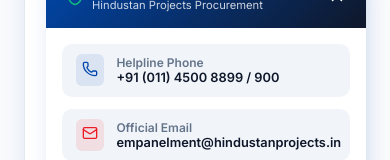
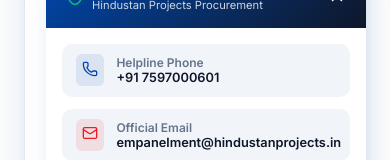
Before and after one commit to hindustan-groups/Empanelment-Portal, a React (Vite) app: page /track in a window 390 px wide. Both pictures are taken after a click on the button "Procurement Helpdesk". Shown: the part 594-754 px from the top of the page. Built offline with nearby package versions, Linux system fonts and the light colour scheme.

Commit message:
fix(footer): sanitize Footer, SupportWidget, and printDossier to force Bhilwara HQ address and +91 7597000601 phone

```diff
--- a/src/components/Footer.jsx
+++ b/src/components/Footer.jsx
@@ -25,7 +25,15 @@
     const saved = localStorage.getItem('hipro_site_config');
     if (saved) {
       try {
-        setSiteConfig({ ...DEFAULT_SITE_CONFIG, ...JSON.parse(saved) });
+        const parsed = JSON.parse(saved);
+        // Sanitize if old stale data exists in local storage
+        if (parsed.corporateAddress && parsed.corporateAddress.includes('Barakhamba')) {
+          delete parsed.corporateAddress;
+        }
+        if (parsed.helplinePhone && parsed.helplinePhone.includes('4500')) {
+          delete parsed.helplinePhone;
+        }
+        setSiteConfig({ ...DEFAULT_SITE_CONFIG, ...parsed });
       } catch (err) {
         console.warn('Failed to parse site config:', err);
       }
--- a/src/components/SupportWidget.jsx
+++ b/src/components/SupportWidget.jsx
@@ -5,7 +5,7 @@
 export default function SupportWidget() {
   const [isOpen, setIsOpen] = useState(false);
   const [siteConfig, setSiteConfig] = useState({
-    helplinePhone: '+91 (011) 4500 8899 / 900',
+    helplinePhone: '+91 7597000601',
     corporateEmail: 'empanelment@hindustanprojects.in',
   });
 
@@ -85,7 +85,7 @@
               </div>
               <div style={{ flex: 1 }}>
                 <div style={{ fontSize: '0.75rem', color: 'var(--text-muted)' }}>Helpline Phone</div>
-                <div>{siteConfig.helplinePhone || '+91 (011) 4500 8899'}</div>
+                <div>{siteConfig.helplinePhone || '+91 7597000601'}</div>
               </div>
             </a>
 
--- a/src/utils/printDossier.js
+++ b/src/utils/printDossier.js
@@ -322,8 +322,7 @@
       <div class="lh-company-name">Hindustan Projects</div>
       <div class="lh-company-tag">Engineering &amp; Construction | Infrastructure | Empanelment Portal</div>
       <div class="lh-company-addr">
-        Reg. Office: New Delhi, India &nbsp;|&nbsp; CIN: U45400DL2010PTC000001
-        &nbsp;|&nbsp; empanelment@hindustanprojects.in
+        Corporate Office: Bhopal Ganj, Bhilwara - 311001, Rajasthan, India &nbsp;|&nbsp; empanelment@hindustanprojects.in &nbsp;|&nbsp; +91 7597000601
       </div>
     </div>
   </div>
@@ -670,7 +669,7 @@
     <div class="rule-item"><div class="rule-num">8</div><div><strong>Invoice Format:</strong> GST-compliant E-Invoice (IRN) mandatory for all bills above ₹ 5 Lakhs. Pre-GST invoices rejected.</div></div>
     <div class="rule-item"><div class="rule-num">9</div><div><strong>Defect Liability:</strong> 12-month DLP from last completion certificate. Rectification within 7 days of snag notice.</div></div>
     <div class="rule-item"><div class="rule-num">10</div><div><strong>Bank Guarantee:</strong> 2.5% SD as Bank Guarantee from a scheduled commercial bank valid 6 months beyond DLP.</div></div>
-    <div class="rule-item"><div class="rule-num">11</div><div><strong>Dispute Resolution:</strong> All disputes subject to arbitration under Arbitration &amp; Conciliation Act 1996. Jurisdiction: New Delhi.</div></div>
+    <div class="rule-item"><div class="rule-num">11</div><div><strong>Dispute Resolution:</strong> All disputes subject to arbitration under Arbitration &amp; Conciliation Act 1996. Jurisdiction: Bhilwara, Rajasthan.</div></div>
     <div class="rule-item"><div class="rule-num">12</div><div><strong>Anti-Bribery:</strong> Any form of gift, kickback, or corrupt practice to HPro personnel shall lead to immediate blacklisting &amp; FIR.</div></div>
     <div class="rule-item"><div class="rule-num">13</div><div><strong>Confidentiality:</strong> All project drawings, documents, and data are strictly confidential. NDA violations attract civil &amp; criminal liability.</div></div>
     <div class="rule-item"><div class="rule-num">14</div><div><strong>Performance Score:</strong> Each vendor rated quarterly (Quality 40% | Delivery 30% | Safety 20% | Admin 10%). &lt;60% triggers de-listing.</div></div>
```
